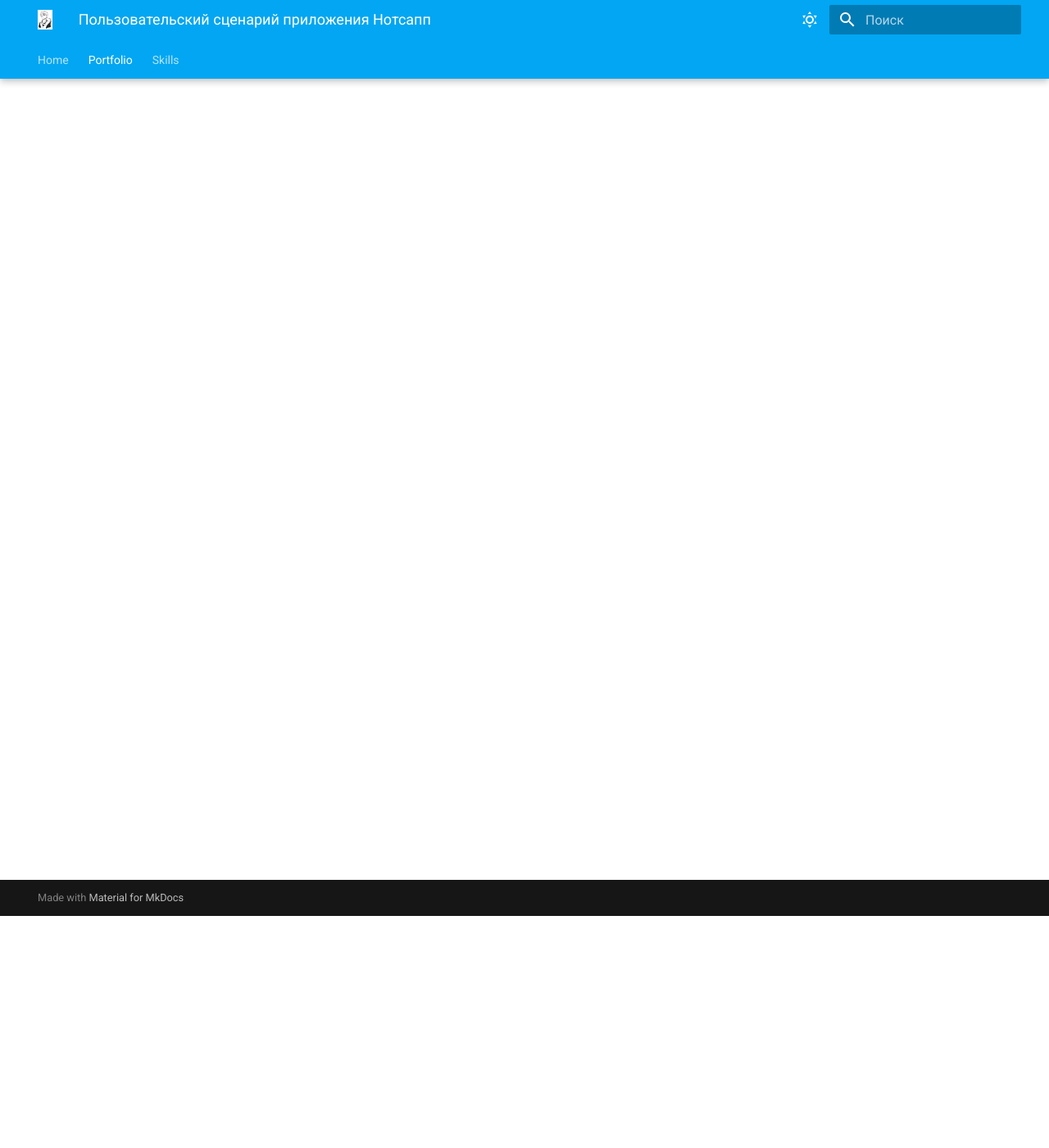
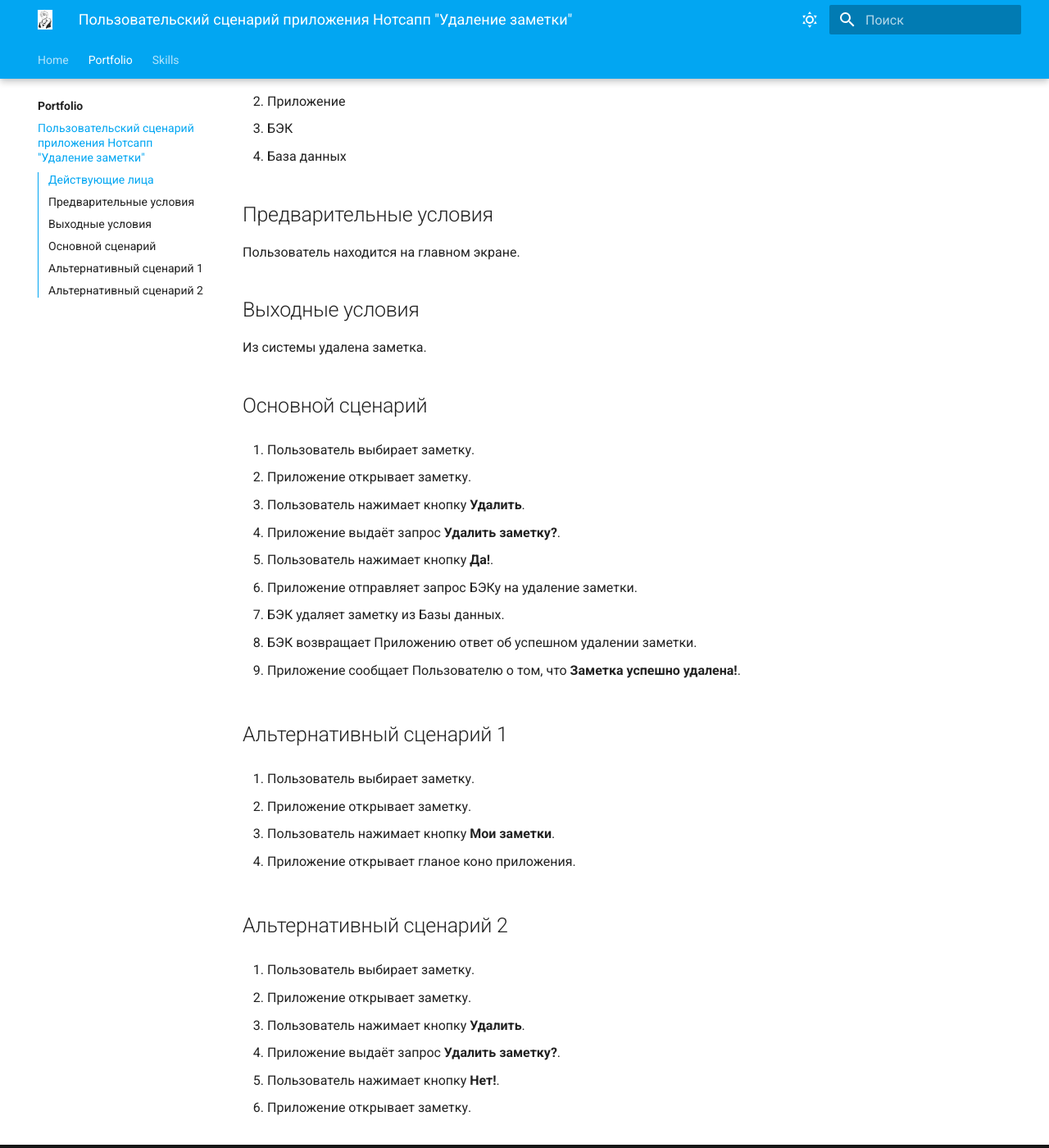
Before and after one commit to Helb11/my-awesome-doc-project, an MkDocs documentation site: the page built from docs/portfolio/custom-script.md, in a window 1280 px wide and 1400 px high, scrolled down 283 px. Shown: the whole window at 82% size. Built offline with MkDocs 1.6.1 and Material for MkDocs 9.7.7, drawn with Linux system fonts in a browser that asks for light colours; some of the changed text lies outside the part shown.

Commit message:
Создал пользовательский сценарий Удаление заметки

```diff
--- a/docs/portfolio/custom-script.md
+++ b/docs/portfolio/custom-script.md
@@ -1 +1,60 @@
-# Пользовательский сценарий приложения Нотсапп
+# Пользовательский сценарий приложения Нотсапп "Удаление заметки"
+
+## Действующие лица
+
+1. Пользователь
+2. Приложение
+3. БЭК
+4. База данных
+
+## Предварительные условия
+
+Пользователь находится на главном экране.
+
+## Выходные условия
+
+Из системы удалена заметка.
+
+## Основной сценарий
+
+1. Пользователь выбирает заметку.
+
+2. Приложение открывает заметку.
+
+3. Пользователь нажимает кнопку **Удалить**.
+
+4. Приложение выдаёт запрос **Удалить заметку?**.
+
+5. Пользователь нажимает кнопку **Да!**.
+
+6. Приложение отправляет запрос БЭКу на удаление заметки.
+
+7. БЭК удаляет заметку из Базы данных.
+
+8. БЭК возвращает Приложению ответ об успешном удалении заметки.
+
+9. Приложение сообщает Пользователю о том, что **Заметка успешно удалена!**.
+
+## Альтернативный сценарий 1
+
+1. Пользователь выбирает заметку.
+
+2. Приложение открывает заметку.
+
+3. Пользователь нажимает кнопку **Мои заметки**.
+
+4. Приложение открывает гланое коно приложения.
+
+## Альтернативный сценарий 2
+
+1. Пользователь выбирает заметку.
+
+2. Приложение открывает заметку.
+
+3. Пользователь нажимает кнопку **Удалить**.
+
+4. Приложение выдаёт запрос **Удалить заметку?**.
+
+5. Пользователь нажимает кнопку **Нет!**.
+
+6. Приложение открывает заметку.
```
